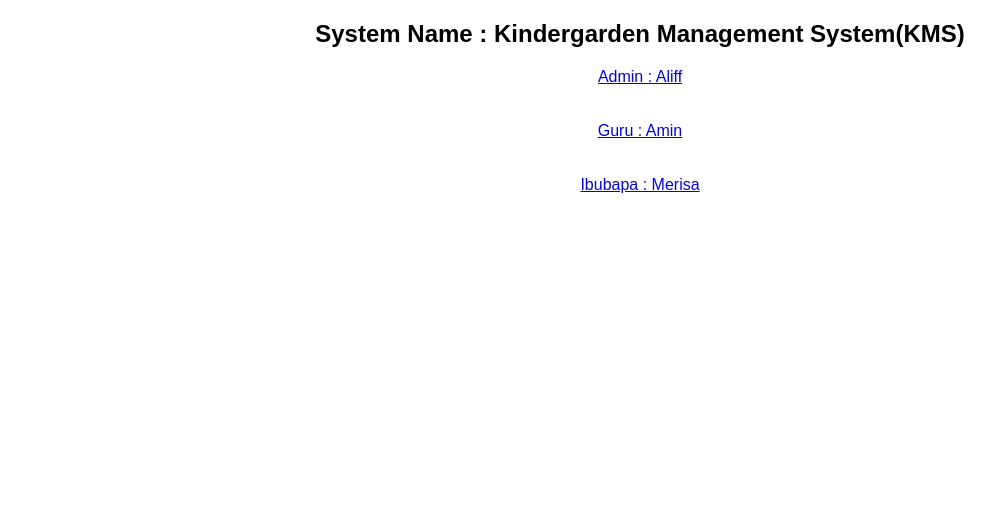
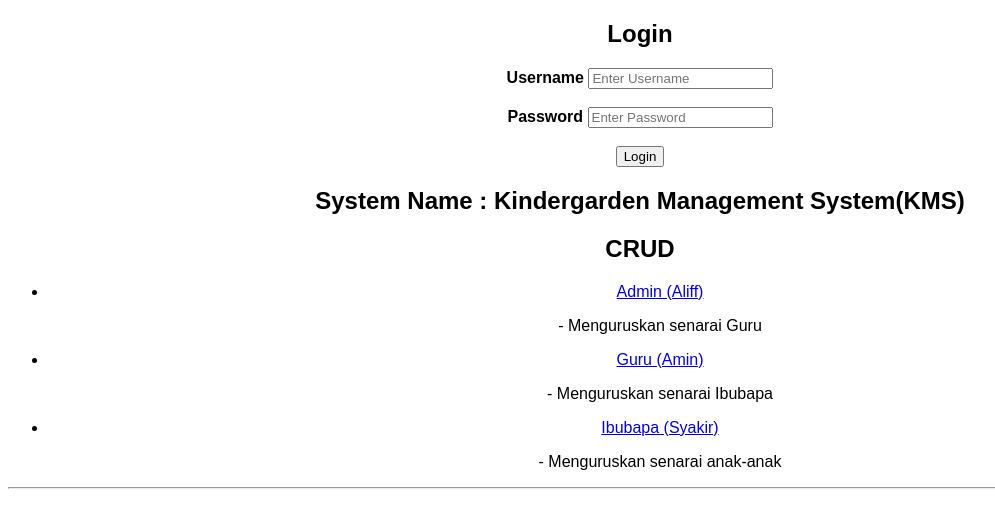
Before and after one commit to mhmdaliff/KindergartenManagementSystem, a PHP site: page /index.php in a window 1280 px wide. Shown: the top 528 px of the page, without its empty margins (0-995 px from the left). Run offline with PHP 8.4, Linux system fonts and the light colour scheme.

Commit message:
try edit index

```diff
--- a/index.php
+++ b/index.php
@@ -11,19 +11,36 @@
 
 <body>
     <center>
+        <form action="pageHome.php" method="post">
+            <h2>Login</h2>
+            <div class="container"></div>
+            <label for="uname"><b>Username</b></label>
+            <input type="text" placeholder="Enter Username" name="username" required><br><br>
+            <label for="psw"><b>Password</b></label>
+            <input type="password" placeholder="Enter Password" name="password" required><br><br>
+            <button type="submit">Login</button>
+        </form>
+
         <h2>System Name : Kindergarden Management System(KMS)</h2>
 
-        <a href="Admin">Admin : Aliff </a><br>
-        <br>
-        <br>
+        <div>
+            <h2>CRUD</h2>
+        </div>
 
-        <a href="Guru">Guru : Amin </a><br>
-        <br>
-        <br>
+        <ul>
+            <li><a href="admin/index.php">Admin (Aliff)</a></li>
+            <p>- Menguruskan senarai Guru</p>
 
+            <li><a href="manager/index.php">Guru (Amin)</a></li>
+            <p>- Menguruskan senarai Ibubapa</p>
 
-        <a href="Ibubapa">Ibubapa : Merisa </a> <br>
-        <br>
+            <li><a href="customer/index.php">Ibubapa (Syakir)</a></li>
+            <p>- Menguruskan senarai anak-anak</p>
+        </ul>
+
+        <hr>
+        </hr>
+
     </center>
 </body>
 
```
